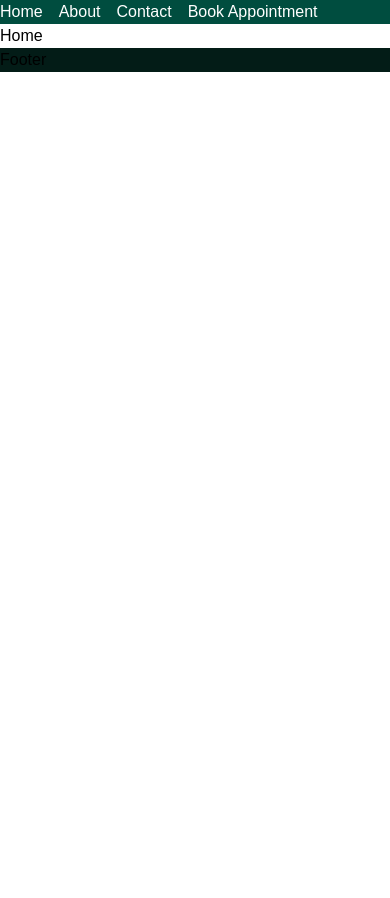
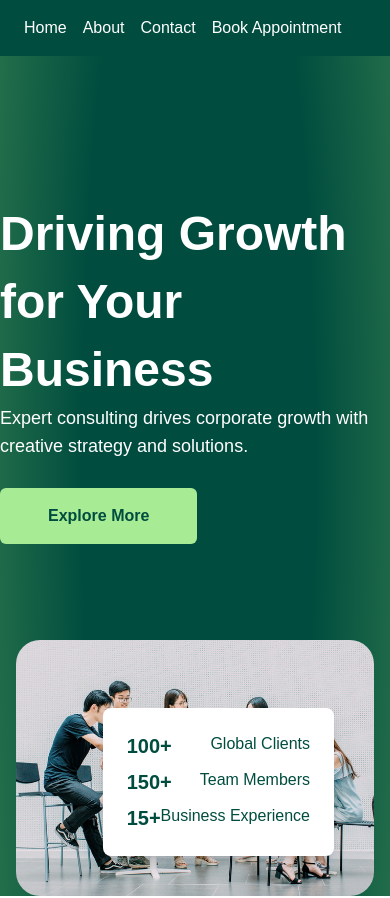
Before and after one commit to book-an-appoinment/client, a React (Vite) app: page / in a window 390 px wide. Shown: the top 898 px of the page. Before the commit the page ends 844 px from the top, so only its background shows below. Built offline with nearby package versions, Linux system fonts and the light colour scheme.

Commit message:
header partially completed

```diff
--- a/package.json
+++ b/package.json
@@ -19,6 +19,7 @@
   },
   "devDependencies": {
     "@eslint/js": "^9.19.0",
+    "@types/node": "^22.13.5",
     "@types/react": "^19.0.8",
     "@types/react-dom": "^19.0.3",
     "@vitejs/plugin-react": "^4.3.4",
--- a/src/Pages/Home.jsx
+++ b/src/Pages/Home.jsx
@@ -1,5 +1,16 @@
+import Header from "../components/Header/Header";
+
 const Home = () => {
-  return <div>Home</div>;
+  return (
+    <div>
+      <Header
+        heading={"Driving Growth for Your Business"}
+        para={
+          "Expert consulting drives corporate growth with creative strategy and solutions."
+        }
+      />
+    </div>
+  );
 };
 
 export default Home;
--- /dev/null
+++ b/src/components/Header/Header.jsx
@@ -0,0 +1,29 @@
+import ImageSection from "./ImageSection";
+
+const Header = ({ heading, para }) => {
+  return (
+    <div
+      className="w-full lg:h-[694px]"
+      style={{
+        background:
+          "radial-gradient(55.97% 157.65% at 50.89% 48.56%, #004D3F 0%, #004D3F 53.5%, #26714B 100%)",
+      }}
+    >
+      <div className="grid lg:grid-cols-3 lg:mx-[359px] pt-36">
+        <h1 className="text-white font-semibold text-5xl/17">{heading}</h1>
+        <div></div>
+        <div>
+          <p className="text-white text-lg">{para}</p>
+          <button className="bg-light-green px-12 py-4 font-bold text-primary-button-text mt-7 rounded-md">
+            Explore More
+          </button>
+        </div>
+      </div>
+      <div>
+        <ImageSection />
+      </div>
+    </div>
+  );
+};
+
+export default Header;
--- /dev/null
+++ b/src/components/Header/ImageSection.jsx
@@ -0,0 +1,25 @@
+import StatsCard from "./StatsCard";
+import bannerImage from "../../assets/header/1.jpg";
+
+const ImageSection = () => {
+  return (
+    <div className="relative mt-24 mb-32 mx-auto lg:w-[1320px]  px-4">
+      <div className="relative rounded-3xl overflow-hidden">
+        <img
+          src={bannerImage}
+          alt="Team collaboration"
+          width={1920}
+          height={694}
+          className="w-full h-auto object-cover"
+        />
+        <StatsCard
+          globalClients="100+"
+          teamMembers="150+"
+          businessExperience="15+"
+        />
+      </div>
+    </div>
+  );
+};
+
+export default ImageSection;
--- /dev/null
+++ b/src/components/Header/StatsCard.jsx
@@ -0,0 +1,22 @@
+const StatsCard = ({ globalClients, teamMembers, businessExperience }) => {
+  return (
+    <div className="absolute bottom-10 right-10 bg-white text-[#004D3F] p-6 rounded-lg shadow-lg">
+      <div className="space-y-2">
+        <div className="flex justify-between">
+          <span className="font-bold text-xl">{globalClients}</span>
+          <span>Global Clients</span>
+        </div>
+        <div className="flex justify-between">
+          <span className="font-bold text-xl">{teamMembers}</span>
+          <span>Team Members</span>
+        </div>
+        <div className="flex justify-between">
+          <span className="font-bold text-xl">{businessExperience}</span>
+          <span>Business Experience</span>
+        </div>
+      </div>
+    </div>
+  );
+};
+
+export default StatsCard;
--- a/src/index.css
+++ b/src/index.css
@@ -6,6 +6,7 @@
   --color-light-green: #a7eb94;
   --color-footer-background: #031c17;
   --color-primary-button: #004d3f;
+  --color-primary-button-text: #004d3f;
 }
 
 :root {
@@ -15,11 +16,6 @@
     #004d3f 53.5%,
     #26714b 100%
   );
-}
-
-* {
-  margin-top: 0;
-  padding: 0;
 }
 
 /* Apply the fonts globally */
```
Also changed, not shown: src/assets/header/1.jpg (added), 1 other file (tests, documents, lock files or other folders).
